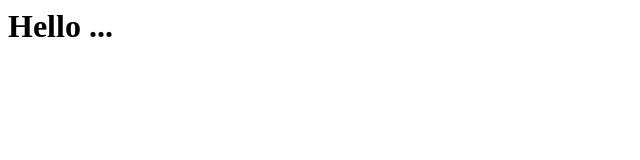
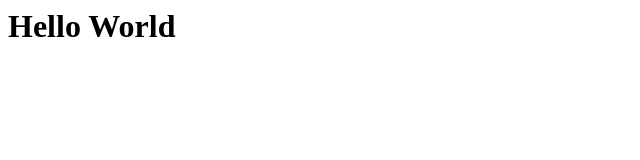
Before and after one commit to andreibirca/git-new-exapmle, a plain HTML site: page index.html in a window 1280 px wide. Shown: the whole page, without its empty margins (0-640 px from the left). Drawn offline with Linux system fonts and the light colour scheme.

Commit message:
Editted index.html

```diff
--- a/index.html
+++ b/index.html
@@ -1 +1 @@
-<h1>Hello ...</h1>
+<h1>Hello World</h1>
```
